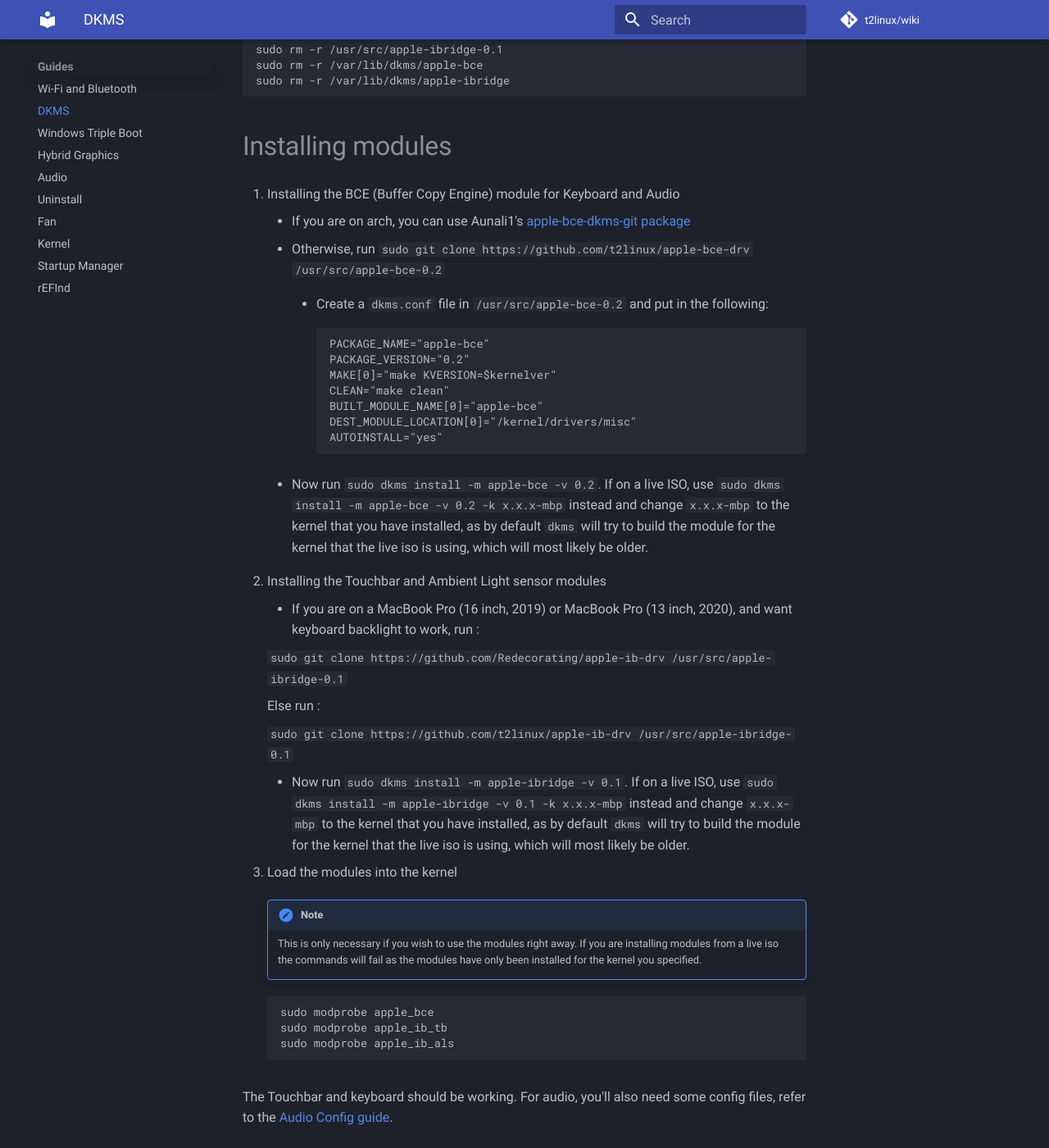
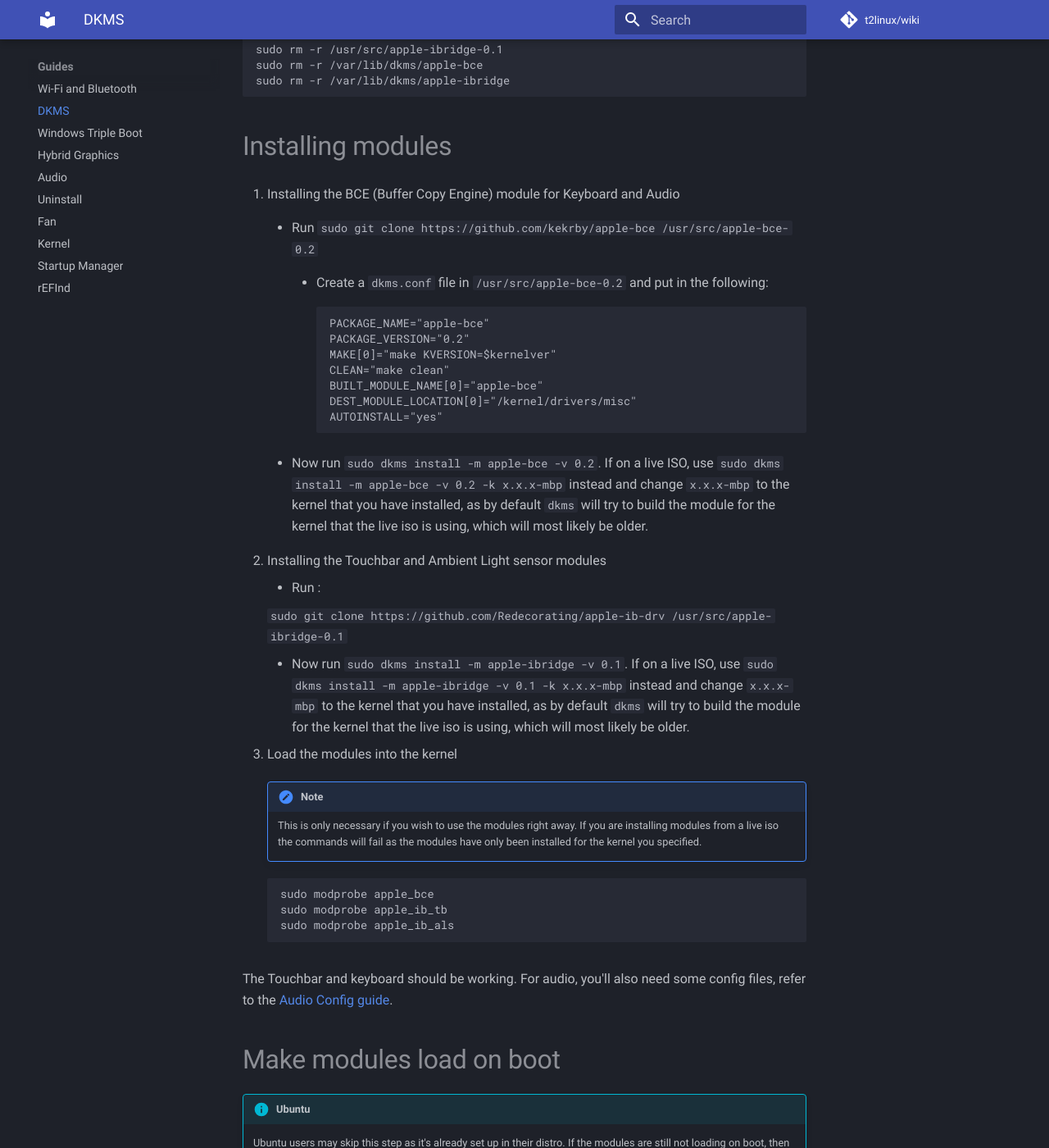
Before and after one commit to t2linux/wiki, an MkDocs documentation site: the page built from docs/guides/dkms.md, in a window 1280 px wide and 1400 px high, scrolled down 683 px. Shown: the whole window at 82% size. Built offline with MkDocs 1.6.1 and Material for MkDocs 9.7.7, drawn with Linux system fonts in a browser that asks for light colours; comment, search, counter and statistics services are not loaded.

Commit message:
Cleanup and simplify dkms guide

```diff
--- a/docs/guides/dkms.md
+++ b/docs/guides/dkms.md
@@ -24,8 +24,7 @@ sudo rm -r /var/lib/dkms/apple-ibridge
 
 1. Installing the BCE (Buffer Copy Engine) module for Keyboard and Audio
 
-    - If you are on arch, you can use Aunali1's [apple-bce-dkms-git package](https://github.com/aunali1/apple-bce-arch/releases)
-    - Otherwise, run `sudo git clone https://github.com/t2linux/apple-bce-drv /usr/src/apple-bce-0.2`
+    - Run `sudo git clone https://github.com/kekrby/apple-bce /usr/src/apple-bce-0.2`
 
         -   Create a `dkms.conf` file in `/usr/src/apple-bce-0.2` and put in the following:
 
@@ -43,13 +42,9 @@ sudo rm -r /var/lib/dkms/apple-ibridge
 
 2. Installing the Touchbar and Ambient Light sensor modules
 
-    - If you are on a MacBook Pro (16 inch, 2019) or MacBook Pro (13 inch, 2020), and want keyboard backlight to work, run :
+    - Run :
 
       `sudo git clone https://github.com/Redecorating/apple-ib-drv /usr/src/apple-ibridge-0.1`
-
-      Else run :
-
-      `sudo git clone https://github.com/t2linux/apple-ib-drv /usr/src/apple-ibridge-0.1`
 
     - Now run `sudo dkms install -m apple-ibridge -v 0.1`. If on a live ISO, use `sudo dkms install -m apple-ibridge -v 0.1 -k x.x.x-mbp` instead and change `x.x.x-mbp` to the kernel that you have installed, as by default `dkms` will try to build the module for the kernel that the live iso is using, which will most likely be older.
 
```
